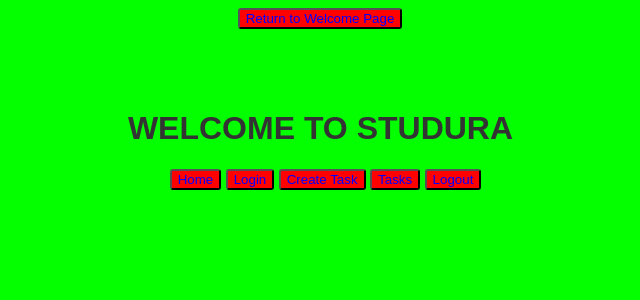
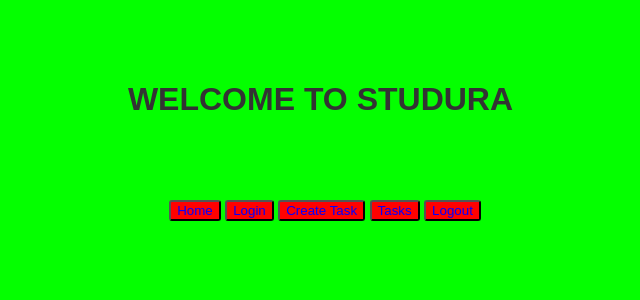
Before and after one commit to LarryNoData/Studura, a Flask app: page /home in a window 1280 px wide. Shown: the top 300 px of the page, without its empty margins (320-960 px from the left). Run offline with Flask 3, Linux system fonts and the light colour scheme.

Commit message:
stylistic changes on home.html

```diff
--- a/templates/home.html
+++ b/templates/home.html
@@ -6,7 +6,6 @@
 </head>
 
 <body>
-    <a href="/"><button>Return to Welcome Page</button></a>
 
     <div class="title_bar">
         <h1 class="STUDURA">WELCOME TO STUDURA</h1>
@@ -14,7 +13,7 @@
         {% if current_user.is_authenticated %}
             <h2 style="margin-top: 10px;">Welcome back, {{ current_user.username }}!</h2>
         {% endif %}
-
+    </div>
         <nav>
             <a href="/home"><button>Home</button></a>
             {% if current_user.is_authenticated %}
```
